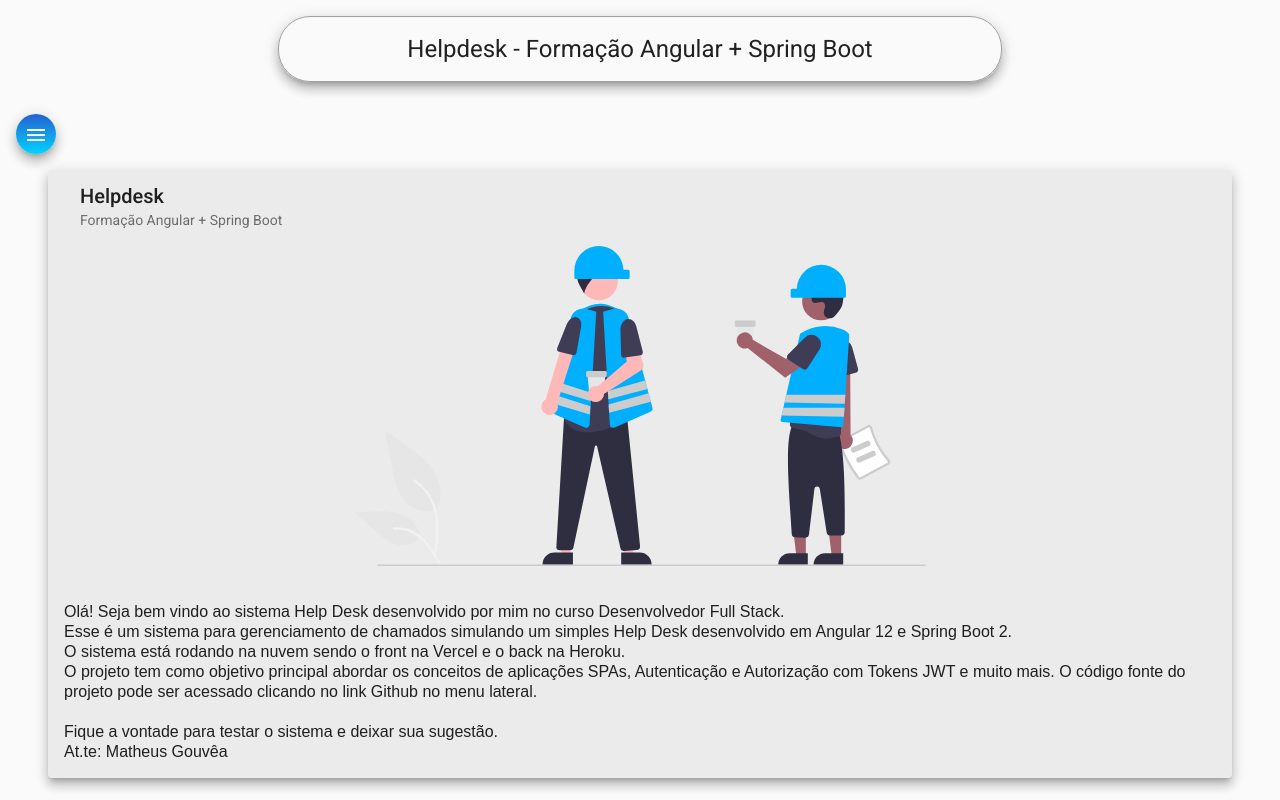
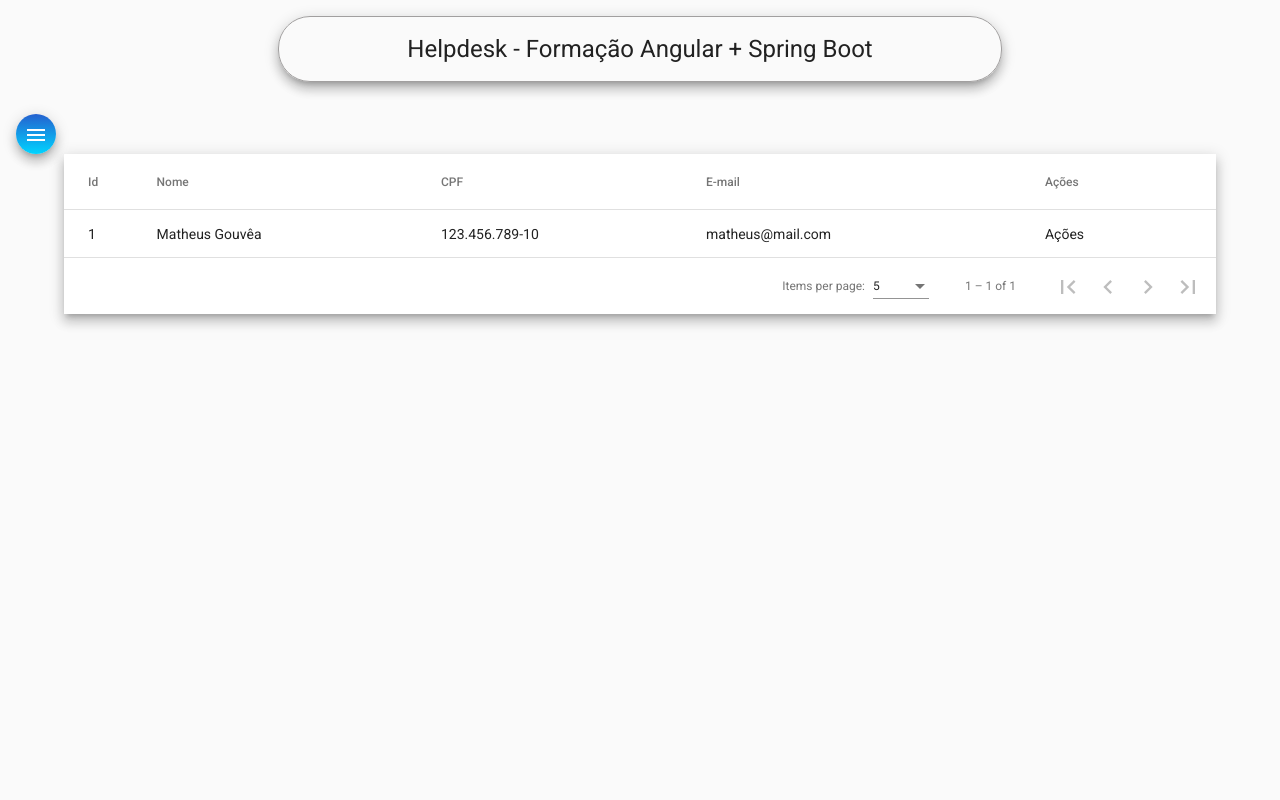
Before and after one commit to TeusGouvea/HelpDesk-frontend, an Angular app: page /tecnicos in a window 1280 px wide. Before the commit this address led to /home. Built offline with nearby package versions, Linux system fonts and the light colour scheme.

Commit message:
HTML e CSS para TECNICO-LIST

```diff
--- a/src/app/components/nav/nav.component.ts
+++ b/src/app/components/nav/nav.component.ts
@@ -11,7 +11,7 @@
   constructor(private router: Router) { }
 
   ngOnInit(): void {
-    this.router.navigate(['home'])
+    this.router.navigate(['tecnicos'])
   }
 
 }
--- a/src/app/components/tecnico/tecnico-list/tecnico-list.component.css
+++ b/src/app/components/tecnico/tecnico-list/tecnico-list.component.css
@@ -0,0 +1,8 @@
+.container{
+    width: 90%;
+    margin: auto;
+}
+
+table {
+    width: 100%;
+  }
--- a/src/app/components/tecnico/tecnico-list/tecnico-list.component.html
+++ b/src/app/components/tecnico/tecnico-list/tecnico-list.component.html
@@ -1 +1,40 @@
-<p>tecnico-list works!</p>
+<div class="container">
+    <div class="mat-elevation-z8">
+        <table mat-table [dataSource]="dataSource">
+
+
+          <ng-container matColumnDef="position">
+            <th mat-header-cell *matHeaderCellDef> Id </th>
+            <td mat-cell *matCellDef="let element"> {{element.id}} </td>
+          </ng-container>
+
+          <ng-container matColumnDef="name">
+            <th mat-header-cell *matHeaderCellDef> Nome </th>
+            <td mat-cell *matCellDef="let element"> {{element.nome}} </td>
+          </ng-container>
+
+          <ng-container matColumnDef="weight">
+            <th mat-header-cell *matHeaderCellDef> CPF </th>
+            <td mat-cell *matCellDef="let element"> {{element.cpf}} </td>
+          </ng-container>
+
+          <ng-container matColumnDef="symbol">
+            <th mat-header-cell *matHeaderCellDef> E-mail </th>
+            <td mat-cell *matCellDef="let element"> {{element.email}} </td>
+          </ng-container>
+
+          <ng-container matColumnDef="acoes">
+            <th mat-header-cell *matHeaderCellDef> Ações </th>
+            <td mat-cell *matCellDef="let element"> Ações </td>
+          </ng-container>
+
+          <tr mat-header-row *matHeaderRowDef="displayedColumns"></tr>
+          <tr mat-row *matRowDef="let row; columns: displayedColumns;"></tr>
+        </table>
+
+        <mat-paginator [pageSizeOptions]="[5, 10, 20]"
+                       showFirstLastButtons
+                       aria-label="Select page of periodic elements">
+        </mat-paginator>
+      </div>
+</div>
--- a/src/app/components/tecnico/tecnico-list/tecnico-list.component.ts
+++ b/src/app/components/tecnico/tecnico-list/tecnico-list.component.ts
@@ -1,4 +1,7 @@
-import { Component, OnInit } from '@angular/core';
+import { Component, OnInit, ViewChild } from '@angular/core';
+import { MatPaginator } from '@angular/material/paginator';
+import { MatTableDataSource } from '@angular/material/table';
+import { Tecnico } from 'src/app/models/tecnico';
 
 @Component({
   selector: 'app-tecnico-list',
@@ -7,9 +10,29 @@
 })
 export class TecnicoListComponent implements OnInit {
 
+  ELEMENT_DATA: Tecnico[] = [{
+    id: 1,
+    nome: 'Matheus Gouvêa',
+    cpf: '123.456.789-10',
+    email: 'matheus@mail.com',
+    senha: '1234',
+    perfis: ['0'],
+    dataCriacao: '09/01/2025'
+  }]
+
+  displayedColumns: string[] = ['position', 'name', 'weight', 'symbol', 'acoes'];
+  dataSource = new MatTableDataSource<Tecnico>(this.ELEMENT_DATA);
+
   constructor() { }
 
   ngOnInit(): void {
   }
 
+
+  @ViewChild(MatPaginator) paginator: MatPaginator;
+
+  ngAfterViewInit() {
+    this.dataSource.paginator = this.paginator;
+  }
+
 }
--- /dev/null
+++ b/src/app/models/tecnico.ts
@@ -0,0 +1,9 @@
+export interface Tecnico{
+    id?: any;
+    nome: string;
+    cpf: string;
+    email: string;
+    senha: string;
+    perfis: string[];
+    dataCriacao: any;
+}
```
